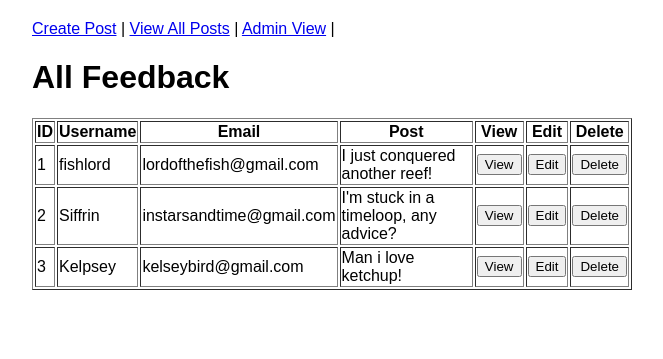
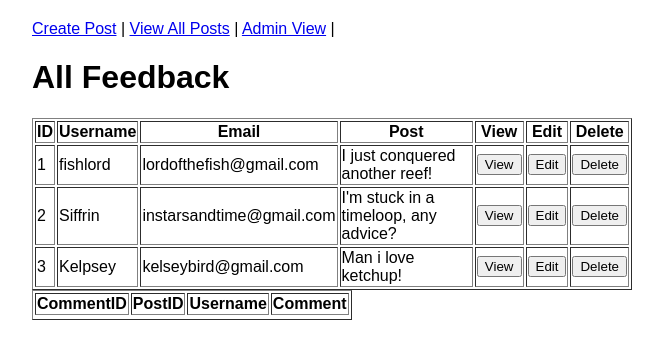
Before and after one commit to AyeItsAillie/BlogSiteFinalFinal, a Flask app: page /admin/profiles/edit in a window 1280 px wide. Shown: the top 359 px of the page, without its empty margins (308-971 px from the left). Run offline with Flask 3, Linux system fonts and the light colour scheme; lists and menus that the app fills with data are empty.

Commit message:
almost completely working!

```diff
--- a/app.py
+++ b/app.py
@@ -73,7 +73,8 @@ def profile():
 @app.route('/admin/profiles')
 def admin_profiles():
     profiles = Profile.query.all()
-    return render_template('Admin_profiles.html', profiles=profiles)
+    comments = Comments.query.all()
+    return render_template('Admin_profiles.html', profiles=profiles, comments=comments, profile=profile)
 
 
 @app.route('/posts', methods=['GET', 'POST'])
@@ -93,12 +94,10 @@ VIEW SINGLE POST
 @app.route('/view/post/<int:profileID>', methods=['GET', 'POST'])
 def view_post(profileID):
     profiles = Profile.query.all()
-    comments = Comments.query.all()
+    comments = Comments.query.filter(Comments.id == profileID).all()
 
     #the magic code line (i spent 2 and a half hours troubleshooting this Josh T_T)
     profile = Profile.query.get_or_404(profileID)
-    #comment = Comments.query.get_or_404(commentID)
-
     return render_template('viewPost.html', profiles=profiles, profile=profile, comments=comments)
 
 @app.route('/view/post/<int:profileID>/comment', methods=['GET', 'POST'])
@@ -117,8 +116,8 @@ def add_comment(profileID):
         )
         db.session.add(new_comment)
         db.session.commit()
-        #THIS LINE BREAKS EVERYTHING!!!! VVV
-        #return redirect(url_for('add_comment'))
+
+        return redirect(f'/view/post/{profileID}')
     return render_template('add_comment.html', profiles=profiles, profile = profile, comments = comments)
 
 
@@ -151,6 +150,7 @@ def admin_profilesDeleteButton():
 def admin_profiles_edit():
     if request.method == 'POST':
         profileID = request.form.get('profileId', '')
+
 
         if not profileID:
             error = f"No profile id provided."
--- a/templates/Admin_profiles.html
+++ b/templates/Admin_profiles.html
@@ -56,5 +56,23 @@
     </tr>
     {% endfor %}
 </table>
+<table class="table table-striped" border="1">
+  <tr>
+    <th>CommentID</th>
+    <th>PostID</th>
+    <th>Username</th>
+    <th>Comment</th>
+  </tr>
 
+<body>
+  <tr>
+  {% for comment in comments %}
+    <td>{{ comment.commentID }}</td>
+    <td>{{ comment.id }}</td>
+    <td>{{ comment.username }}</td>
+    <td>{{ comment.comment }}</td>
+  </tr>
+</body>
+</table>
+{% endfor %}
 {% endblock %}
--- a/templates/add_comment.html
+++ b/templates/add_comment.html
@@ -31,9 +31,6 @@
         </form>
         </form>
       </div>
-
-
-
 </body>
 
 {% endblock %}
```
Also changed, not shown: templates/viewPost.html (+3 -4 lines), instance/profiles.db, profiles.db (deleted).
